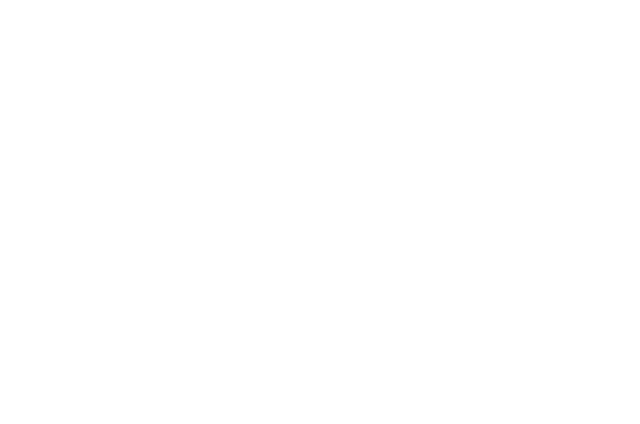
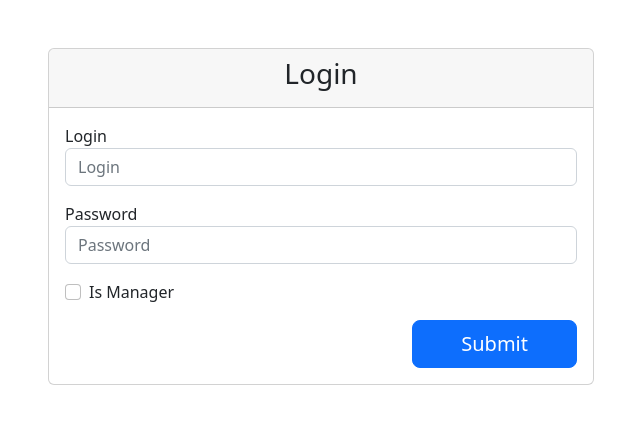
Before and after one commit to damir-samatov/wad-cw-12071, an Angular app in the folder wad-cw-12071-frontend/: page /login in a window 1280 px wide. Before the commit this address led to /. Shown: the top 424 px of the page, without its empty margins (319-959 px from the left). Built offline with nearby package versions, Linux system fonts and the light colour scheme.

Commit message:
feat: login component

```diff
--- a/wad-cw-12071-frontend/src/app/app-routing.module.ts
+++ b/wad-cw-12071-frontend/src/app/app-routing.module.ts
@@ -1,10 +1,10 @@
 import { NgModule } from '@angular/core';
 import { RouterModule, Routes } from '@angular/router';
-import {LoginComponent} from "./login/login.component";
+import { LoginComponent } from "./login/login.component";
 
 const routes: Routes = [
-  { path: 'login/employee', component: LoginComponent, data: { isManager: false }},
-  { path: 'login/manager', component: LoginComponent, data: { isManager: true }},
+  { path: '', redirectTo: 'login', pathMatch: 'full'},
+  { path: 'login', component: LoginComponent },
 ];
 
 @NgModule({
--- a/wad-cw-12071-frontend/src/app/login/login.component.html
+++ b/wad-cw-12071-frontend/src/app/login/login.component.html
@@ -3,24 +3,28 @@
     <div class="col-lg-6">
       <div class="card mt-5">
         <div class="card-header">
-          <h3 class="text-center">{{ isManager ? "Manager" : "Employee" }}</h3>
+          <h3 class="text-center">Login</h3>
         </div>
         <div class="card-body">
           <form>
             <div class="form-group mb-3">
-              <label for="Login">Login</label>
-              <input id="Login" type="email" class="form-control" placeholder="Login">
+              <label for="login">Login</label>
+              <input [(ngModel)]="login" id="login" name="login" type="text" class="form-control" placeholder="Login">
             </div>
             <div class="form-group mb-3">
-              <label for="Password">Password</label>
-              <input id="Password" type="password" class="form-control" placeholder="Password" autocomplete>
+              <label for="password">Password</label>
+              <input [(ngModel)]="password" id="password" name="password" type="password" class="form-control" placeholder="Password" autocomplete>
             </div>
-            <div class="d-flex justify-content-between align-items-end gap-2">
-              <button type="button" class="btn btn-lg btn-primary btn-block px-5 py-2">Submit</button>
-              <a routerLink="/login/{{ isManager ? 'employee' : 'manager' }}" class="link d-block">
-                Login As {{ isManager ? "Employee" : "Manager" }}
-              </a>
+            <div class="form-check mb-3">
+              <input [(ngModel)]="isManager" id="isManager" name="isManager" class="form-check-input" type="checkbox" value="">
+              <label class="form-check-label" for="isManager">
+                Is Manager
+              </label>
             </div>
+            <div *ngIf="hasError" class="invalid-feedback d-block mb-3">
+              *Wrong Login or Password
+            </div>
+            <button (click)="onSubmit()" type="button" class="btn btn-lg btn-primary btn-block px-5 py-2 d-block ms-auto">Submit</button>
           </form>
         </div>
       </div>
--- a/wad-cw-12071-frontend/src/app/login/login.component.ts
+++ b/wad-cw-12071-frontend/src/app/login/login.component.ts
@@ -1,16 +1,39 @@
 import { Component } from '@angular/core';
-import {ActivatedRoute} from "@angular/router";
+import { ActivatedRoute } from "@angular/router";
+import { API_URL } from "../../constants";
 
 @Component({
   selector: 'app-login',
   templateUrl: './login.component.html',
 })
 export class LoginComponent {
-  isManager: boolean;
-
   constructor(private route: ActivatedRoute) { }
 
-  ngOnInit(): void {
-    this.isManager = this.route.snapshot.data['isManager'] || false;
+  hasError: boolean = false;
+  isManager: boolean = false;
+  login: string = "";
+  password: string = "";
+
+  async onSubmit() {
+    const loginDto = {
+      login: this.login,
+      password: this.password,
+      isManager: this.isManager
+    }
+
+    const headers = new Headers(
+      [
+        ["Content-Type", "application/json"]
+      ]
+    );
+
+    fetch(`${API_URL}/auth/login`, {
+      method: "POST",
+      headers,
+      body: JSON.stringify(loginDto)
+    })
+      .then(res => res.json())
+      .then(console.log)
+      .catch(() => this.hasError = true)
   }
 }
--- /dev/null
+++ b/wad-cw-12071-frontend/src/constants.ts
@@ -0,0 +1 @@
+export const API_URL = "https://localhost:44364/api"
--- a/wad-cw-12071-frontend/src/main.ts
+++ b/wad-cw-12071-frontend/src/main.ts
@@ -2,6 +2,5 @@
 
 import { AppModule } from './app/app.module';
 
-
 platformBrowserDynamic().bootstrapModule(AppModule)
   .catch(err => console.error(err));
```
Also changed, not shown: wad-cw-12071-frontend/src/app/app.module.ts (+8 -7 lines).
